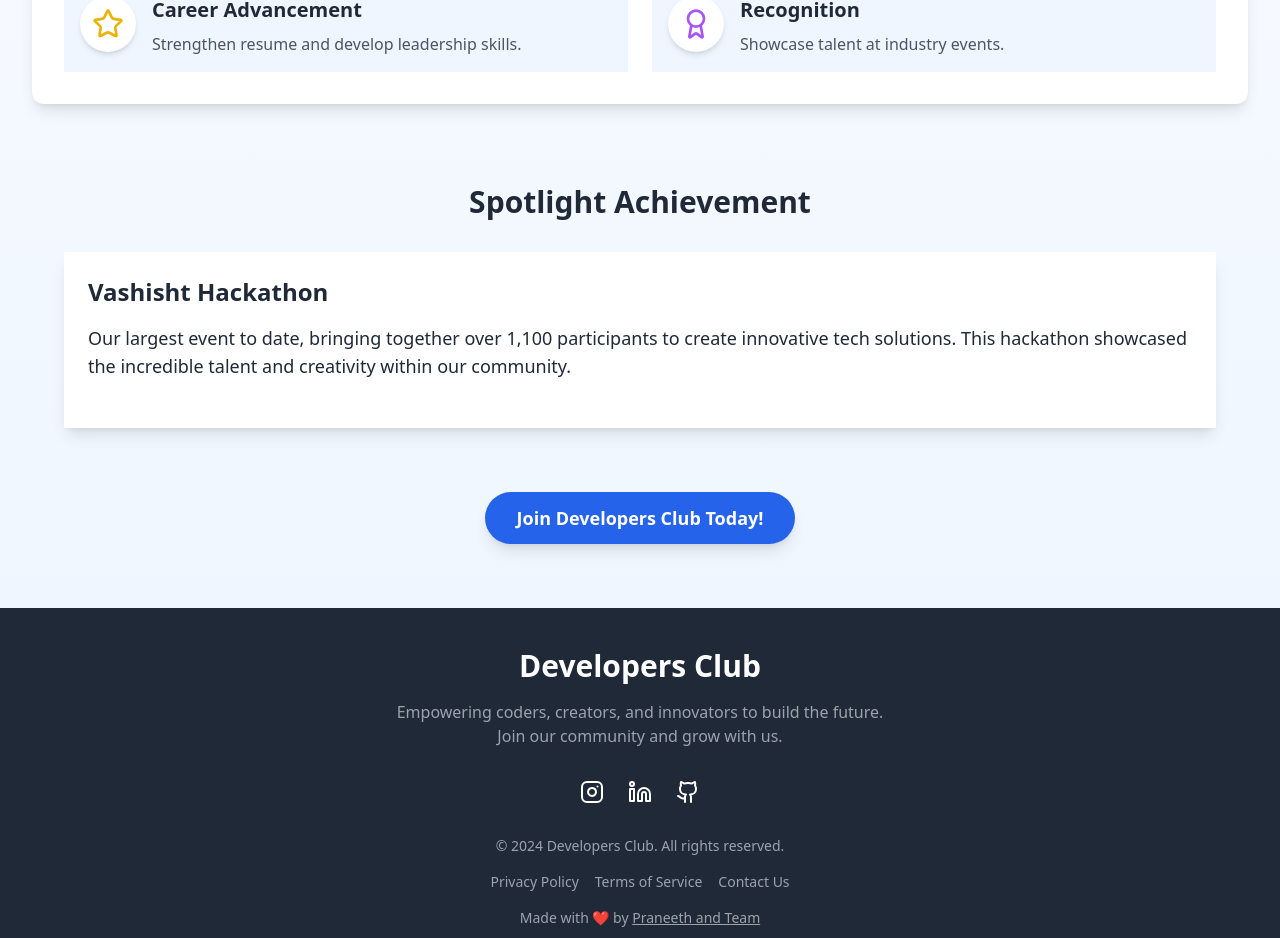
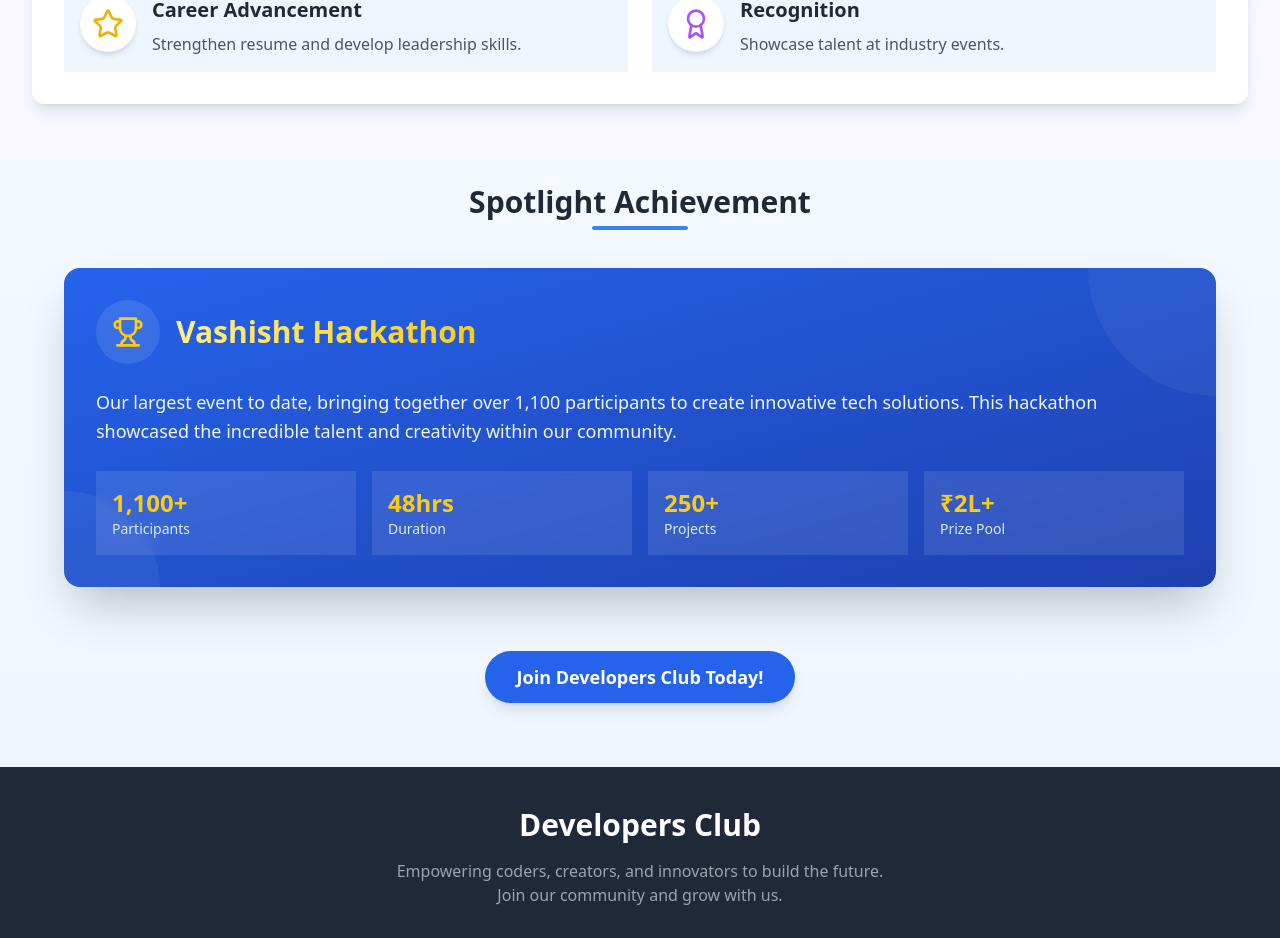
Before and after one commit to praneeth622/Devs-Club-IIITDM, a Next.js app in the folder devs-club/: page /achievements in a window 1280 px wide. Shown: the part 1800-2738 px from the top of the page. Built offline with nearby package versions, Linux system fonts and the light colour scheme; no server answers.

Commit message:
updated achievements page

```diff
--- a/devs-club/app/achievements/page.jsx
+++ b/devs-club/app/achievements/page.jsx
@@ -9,6 +9,7 @@ import {
   Star,
   Code,
   Brain,
+  Trophy,
 } from "lucide-react";
 import Navbar from "../(components)/Navbar";
 import { Footer } from "../(components)/Footer";
@@ -185,21 +186,60 @@ function AchievementsSection() {
           transition={{ duration: 0.5, delay: 0.4 }}
           className="px-4 sm:px-8"
         >
-          <h2 className="text-3xl font-semibold mb-8 text-center">
+          <h2 className="text-3xl font-semibold mb-12 text-center">
+            <span className="relative">
               Spotlight Achievement
+              <span className="absolute -bottom-2 left-1/2 transform -translate-x-1/2 w-24 h-1 bg-blue-500 rounded-full"></span>
+            </span>
           </h2>
           <motion.div
-            className="bg-white rounded-lg p-6 shadow-lg hover:shadow-xl transition-shadow duration-300"
+            className="bg-gradient-to-br from-blue-600 to-blue-800 rounded-2xl p-8 shadow-2xl hover:shadow-xl transition-shadow duration-300 text-white relative overflow-hidden"
             whileHover={{ scale: 1.02 }}
             transition={{ duration: 0.3 }}
           >
-            <h3 className="text-2xl font-bold mb-4">Vashisht Hackathon</h3>
-            <p className="text-lg mb-6">
+            {/* Background decoration */}
+            <div className="absolute top-0 right-0 w-64 h-64 bg-white opacity-5 rounded-full transform translate-x-1/2 -translate-y-1/2"></div>
+            <div className="absolute bottom-0 left-0 w-48 h-48 bg-white opacity-5 rounded-full transform -translate-x-1/2 translate-y-1/2"></div>
+
+            {/* Content */}
+            <div className="relative z-10">
+              <div className="flex items-center mb-6">
+                <div className="bg-white/10 p-4 rounded-full mr-4">
+                  <Trophy className="w-8 h-8 text-yellow-400" />
+                </div>
+                <h3 className="text-3xl font-bold bg-gradient-to-r from-yellow-200 to-yellow-400 text-transparent bg-clip-text">
+                  Vashisht Hackathon
+                </h3>
+              </div>
+
+              <div className="space-y-6">
+                <p className="text-lg leading-relaxed text-blue-50">
                   Our largest event to date, bringing together over 1,100
                   participants to create innovative tech solutions. This hackathon
                   showcased the incredible talent and creativity within our
                   community.
                 </p>
+
+                <div className="grid grid-cols-2 md:grid-cols-4 gap-4 mt-8">
+                  <div className="bg-white/10 rounded-lg p-4 backdrop-blur-sm">
+                    <div className="text-2xl font-bold text-yellow-400">1,100+</div>
+                    <div className="text-sm text-blue-100">Participants</div>
+                  </div>
+                  <div className="bg-white/10 rounded-lg p-4 backdrop-blur-sm">
+                    <div className="text-2xl font-bold text-yellow-400">48hrs</div>
+                    <div className="text-sm text-blue-100">Duration</div>
+                  </div>
+                  <div className="bg-white/10 rounded-lg p-4 backdrop-blur-sm">
+                    <div className="text-2xl font-bold text-yellow-400">250+</div>
+                    <div className="text-sm text-blue-100">Projects</div>
+                  </div>
+                  <div className="bg-white/10 rounded-lg p-4 backdrop-blur-sm">
+                    <div className="text-2xl font-bold text-yellow-400">₹2L+</div>
+                    <div className="text-sm text-blue-100">Prize Pool</div>
+                  </div>
+                </div>
+              </div>
+            </div>
           </motion.div>
         </motion.section>
 
```
Lines whose indentation alone changed are shown as unchanged.
